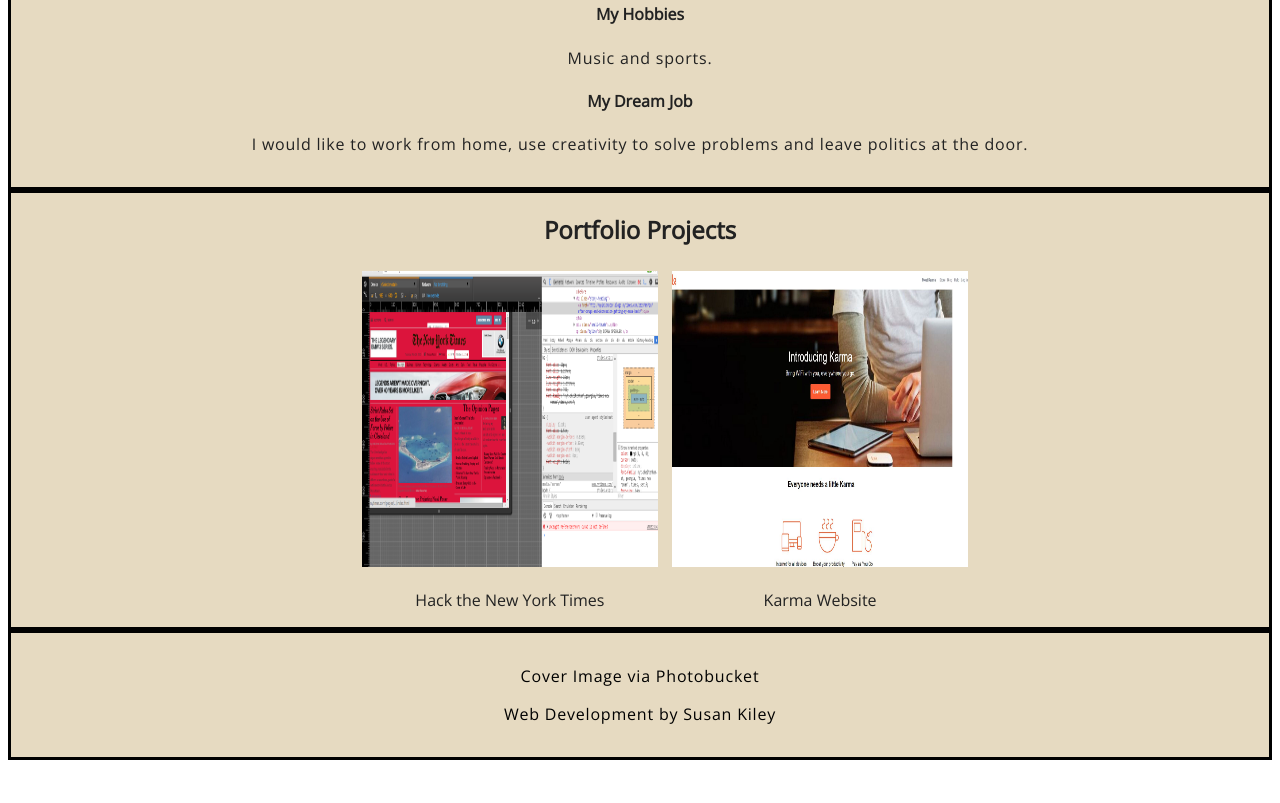
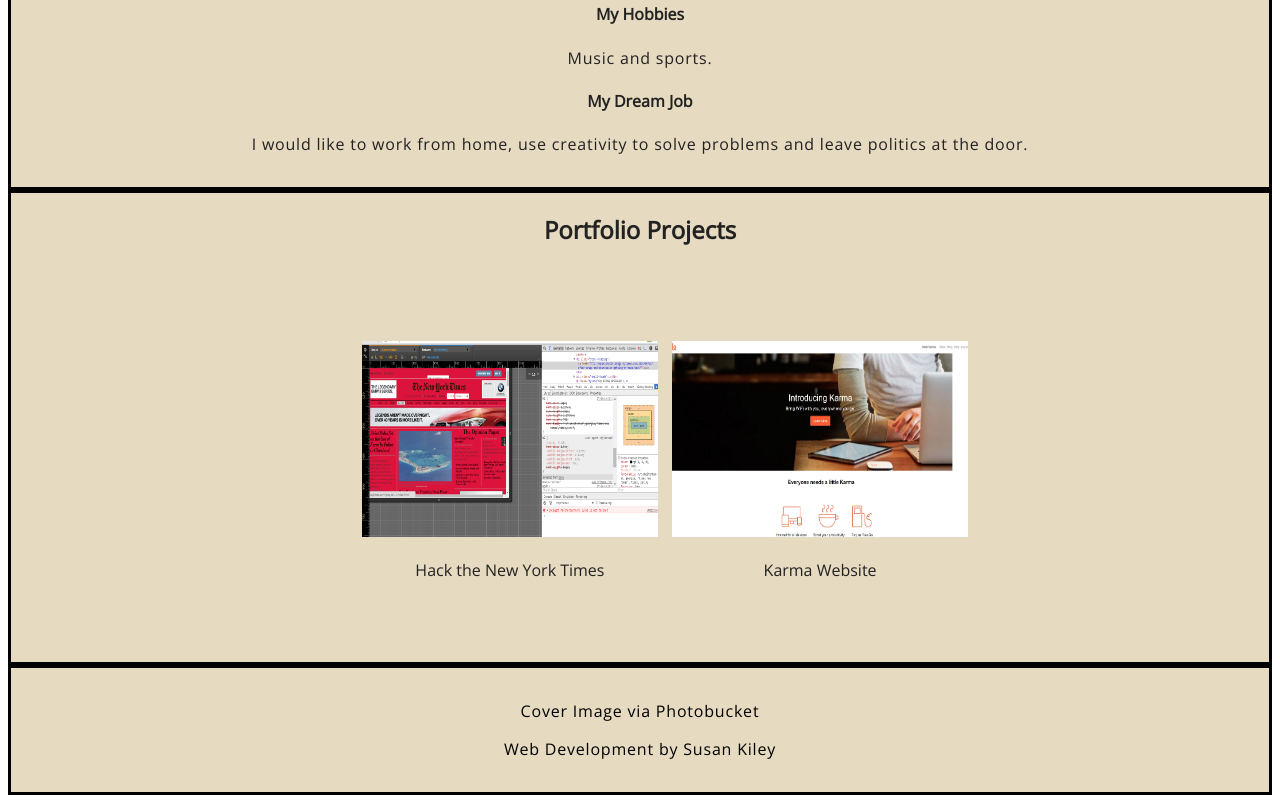
Before and after one commit to srkiley1/skp, a plain HTML site: page index.html in a window 1280 px wide. Shown: the part 824-1627 px from the top of the page. Before the commit the page ends 1592 px from the top, so only its background shows below. Drawn offline with nearby package versions, Linux system fonts and the light colour scheme; a web font is replaced by a local one.

Commit message:
and again

```diff
--- a/index.html
+++ b/index.html
@@ -29,8 +29,8 @@
       <h2>Portfolio Projects</h2>
        <ul>
           <li class="portfolio">
-            <li><img src="images\NyTimesv3.PNG" width="296" height="296"><br></br>Hack the New York Times</li>
-            <li><img src="images\karma.JPG" width="296" height="296"><br></br>Karma Website</li>          </ul>
+            <li><img src="images\NyTimesv3.PNG" width="296" height="196"><br></br>Hack the New York Times</li>
+            <li><img src="images\karma.JPG" width="296" height="196"><br></br>Karma Website</li>          </ul>
         </div>
       </div>
 
```
